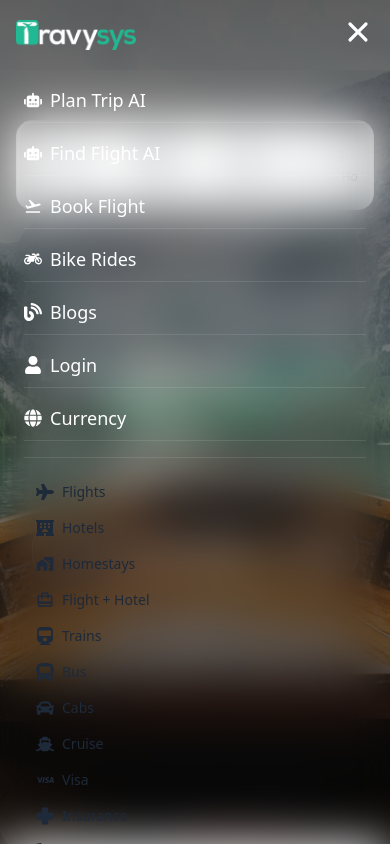
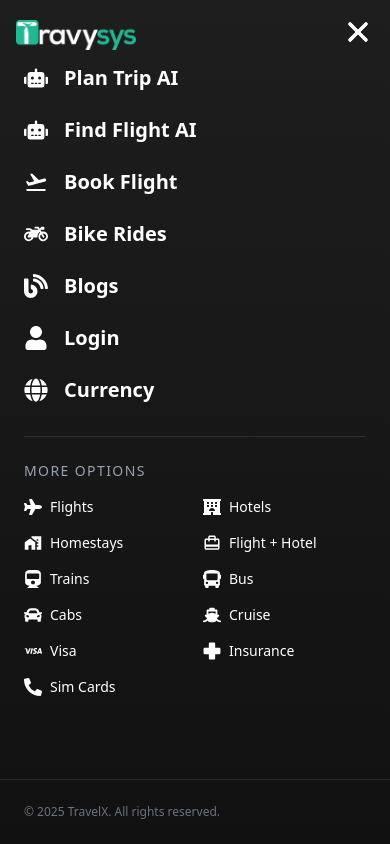
Before and after one commit to geek2563/travysys, a Next.js app: page / in a window 390 px wide. Both pictures are taken after a click on the button 358 px from the left and 32 px from the top of the page. Shown: the top 844 px of the page. Built offline with nearby package versions, Linux system fonts and the light colour scheme.

Commit message:
Update Navbar.jsx

```diff
--- a/app/components/Navbar.jsx
+++ b/app/components/Navbar.jsx
@@ -5,16 +5,9 @@
 import { useState, useEffect } from "react";
 import { motion, AnimatePresence } from "framer-motion";
 import { HiMenu, HiX } from "react-icons/hi";
-import {
-  FaChevronDown,
-  FaRobot,
-  FaPlane,
-  FaMotorcycle,
-  FaBlog,
-  FaUser,
-  FaGlobe,
-} from "react-icons/fa";
+import { FaChevronDown } from "react-icons/fa";
 import { MdFlightTakeoff } from "react-icons/md";
+import { FaRobot, FaMotorcycle, FaBlog, FaUser, FaGlobe } from "react-icons/fa";
 import { submenuItems } from "./constants";
 
 export default function Navbar() {
@@ -57,52 +50,9 @@
           />
         </Link>
 
-        {/* Desktop: Submenu icons + main nav */}
+        {/* Desktop Nav */}
         <div className="hidden md:flex items-center flex-1 justify-end gap-8">
-          {/* Submenu icons */}
-          {scrolled && (
-            <div className="flex items-center gap-4">
-              {submenuItems.slice(0, 9).map((item, i) => (
-                <div
-                  key={i}
-                  className="flex flex-col items-center text-xs text-gray-700 hover:text-[#28b28e] transition cursor-pointer"
-                  title={item.label}
-                >
-                  <div className="text-lg">{item.icon}</div>
-                  <span>
-                    {item.label.length > 7
-                      ? `${item.label.slice(0, 7)}...`
-                      : item.label}
-                  </span>
-                </div>
-              ))}
-
-              <div className="relative group">
-                <div className="flex flex-col items-center text-xs text-gray-700 hover:text-[#28b28e] cursor-pointer">
-                  <FaChevronDown className="text-lg" />
-                  <span>More</span>
-                </div>
-                <div className="absolute top-10 left-0 bg-white border shadow-lg p-3 rounded-md hidden group-hover:block z-50">
-                  {submenuItems.slice(9).map((item, i) => (
-                    <div
-                      key={i}
-                      className="flex items-center gap-2 py-1 px-2 w-max hover:bg-gray-100 text-sm text-gray-800 cursor-pointer"
-                      title={item.label}
-                    >
-                      <div className="text-lg">{item.icon}</div>
-                      <span>
-                        {item.label.length > 7
-                          ? `${item.label.slice(0, 7)}...`
-                          : item.label}
-                      </span>
-                    </div>
-                  ))}
-                </div>
-              </div>
-            </div>
-          )}
-
-          {/* Main Nav Links - compact with icons */}
+          {/* Main Nav Links */}
           <div className="hidden md:flex space-x-6 font-medium text-sm">
             {navLinks.map((link) => (
               <Link
@@ -149,41 +99,60 @@
         </div>
       </div>
 
-      {/* Mobile Menu */}
+      {/* Mobile Menu - Modern Fullscreen */}
       <AnimatePresence>
         {isOpen && (
           <motion.div
-            initial={{ height: 0, opacity: 0 }}
-            animate={{ height: "auto", opacity: 1 }}
-            exit={{ height: 0, opacity: 0 }}
-            className={`md:hidden overflow-hidden px-6 py-4 space-y-4 font-medium text-lg ${
-              scrolled ? "bg-white text-black" : "text-white"
-            } backdrop-blur-xl`}
+            initial={{ y: "-100%", opacity: 0 }}
+            animate={{ y: 0, opacity: 1 }}
+            exit={{ y: "-100%", opacity: 0 }}
+            transition={{ duration: 0.4 }}
+            className="fixed inset-0 bg-gradient-to-b from-[#1e1e1e] to-[#111] text-white flex flex-col z-40"
           >
+            {/* Close Button */}
+            <div className="flex justify-end p-4">
+              <HiX
+                className="w-8 h-8 cursor-pointer hover:text-red-500 transition"
+                onClick={() => setIsOpen(false)}
+              />
+            </div>
+
+            {/* Main Links */}
+            <div className="flex-1 overflow-y-auto px-6 space-y-6">
               {navLinks.map((link) => (
                 <Link
                   key={link.label}
                   href={link.href}
-                className="flex items-center gap-2 border-b border-white/10 pb-2 hover:text-[#FF6B6B] transition-colors duration-200"
                   onClick={() => setIsOpen(false)}
+                  className="flex items-center gap-4 text-xl font-semibold hover:text-[#FF6B6B] transition"
                 >
-                <span className="text-lg">{link.icon}</span>
+                  <span className="text-2xl">{link.icon}</span>
                   {link.label}
                 </Link>
               ))}
 
-            {/* Mobile Submenu */}
-            <div className="pt-4 border-t border-white/10">
+              {/* Submenu */}
+              <div className="mt-8 border-t border-white/10 pt-6 space-y-4">
+                <h3 className="text-sm uppercase tracking-widest text-gray-400">
+                  More Options
+                </h3>
+                <div className="grid grid-cols-2 gap-4">
                   {submenuItems.map((item, i) => (
                     <div
                       key={i}
-                  className="flex items-center gap-2 py-2 px-3 w-full hover:bg-gray-100 text-sm text-gray-800 cursor-pointer"
-                  title={item.label}
+                      className="flex items-center gap-2 text-sm hover:text-[#28b28e] transition cursor-pointer"
                     >
                       <div className="text-lg">{item.icon}</div>
                       <span>{item.label}</span>
                     </div>
                   ))}
+                </div>
+              </div>
+            </div>
+
+            {/* Footer */}
+            <div className="p-6 text-xs text-gray-500 border-t border-white/10">
+              © {new Date().getFullYear()} TravelX. All rights reserved.
             </div>
           </motion.div>
         )}
```
Lines whose indentation alone changed are shown as unchanged.
